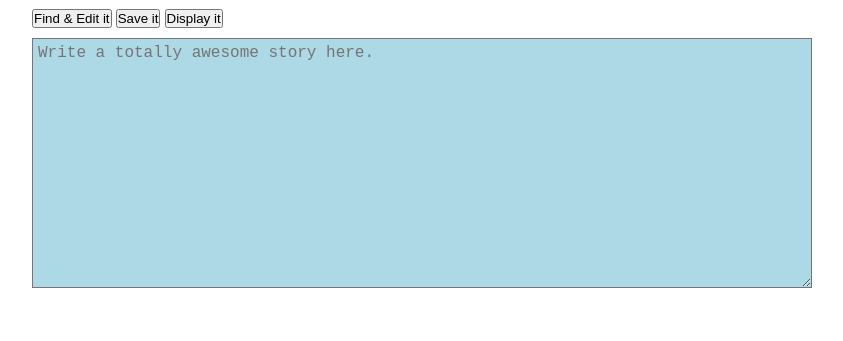
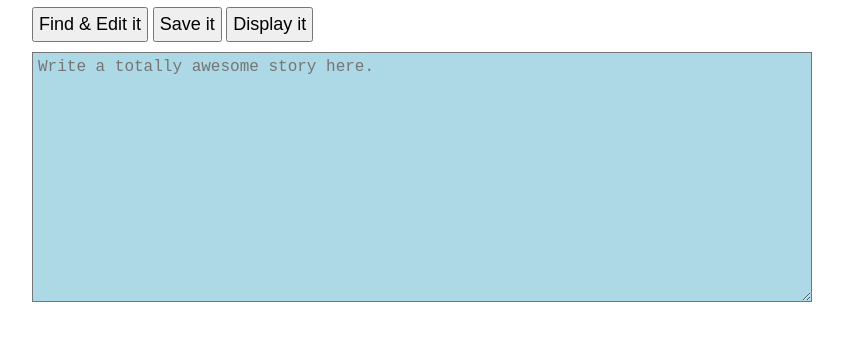
Before and after one commit to Antonio-Saucedo/wdd-330, a plain HTML site: page week1/story_editor.html in a window 1280 px wide. Shown: the part 117-458 px from the top of the page, without its empty margins (218-1061 px from the left). Drawn offline with Linux system fonts and the light colour scheme.

Commit message:
Minor styling changes

```diff
--- a/week1/story_editor.html
+++ b/week1/story_editor.html
@@ -46,10 +46,16 @@
         h1 {
             padding: 10px 0;
         }
+        section,
         input,
-        textarea {
+        textarea,
+        button {
+            font-size: large;
+        }
+        input,
+        textarea,
+        button {
             padding: 5px;
-            font-size: large;
         }
         input {
             width: 300px;
```
